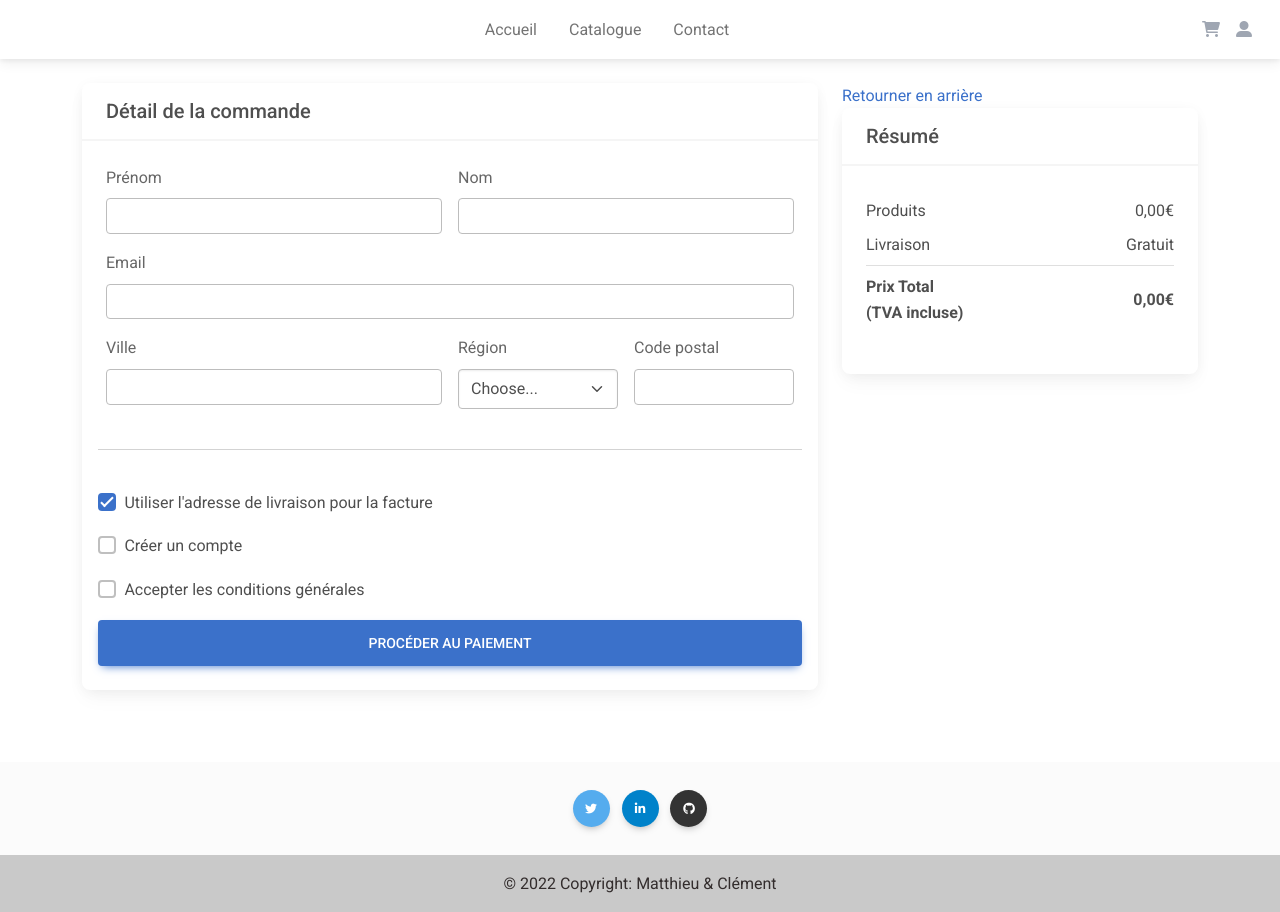
After one commit to Mxtsxw/Shopytech, a PHP site: template views/viewOrderDetail.php in a window 1280 px wide. The commit adds this page. Run offline with PHP 8.4, Linux system fonts and the light colour scheme; the template is opened without the code that fills it, so the values that code supplies are empty; some libraries are stand-ins or nearby versions.

```diff
--- a/controllers/ControllerCart.php
+++ b/controllers/ControllerCart.php
@@ -23,6 +23,8 @@ class ControllerCart
                     $product = $this->_productsManager->getProductById($id);
                     array_push($items, new CartItem($product->id(), $quantity, $product));
                 }
+            } else {
+                $_SESSION['cart'] = array();
             }
 
             // Paramètre la vue pour les categories
--- a/controllers/ControllerValidation.php
+++ b/controllers/ControllerValidation.php
@@ -14,9 +14,9 @@ class ControllerValidation
         else
         {
             // Paramètre la vue pour les categories
-            $this->_view = new View('Order');
+            $this->_view = new View('OrderDetail');
             $this->_view->generate(array(
-                "total" => cartAmount()
+                "total" => $this->cartAmount()
             ));
         }
     }
--- a/views/viewCart.php
+++ b/views/viewCart.php
@@ -80,7 +80,7 @@
           </li>
         </ul>
 
-        <a href="<?= ROOT ?>/payment" class="btn btn-primary btn-lg btn-block <?php echo empty($items) ? "disabled" : "" ?>">
+        <a href="<?= ROOT ?>/validation" class="btn btn-primary btn-lg btn-block <?php echo empty($items) ? "disabled" : "" ?>">
          Procéder à la commande
         </a>
       </div>
--- /dev/null
+++ b/views/viewOrderDetail.php
@@ -0,0 +1,142 @@
+<div class="row">
+  <div class="col-md-8 mb-4">
+    <div class="card mb-4">
+      <div class="card-header py-3">
+        <h5 class="mb-0">Détail de la commande</h5>
+      </div>
+      <div class="card-body">
+      <form class="row g-3 needs-validation" novalidate>
+        <div class="col-md-6">
+          <label for="validationCustom01" class="form-label">Prénom</label>
+          <input type="text" class="form-control" id="validationCustom01" value="" required>
+          <div class="valid-feedback">
+            Looks good!
+          </div>
+        </div>
+        <div class="col-md-6">
+          <label for="validationCustom02" class="form-label">Nom</label>
+          <input type="text" class="form-control" id="validationCustom02" value="" required>
+          <div class="valid-feedback">
+            Looks good!
+          </div>
+        </div>
+
+        <div class="col-md-12">
+          <label for="validationCustom01" class="form-label">Email</label>
+          <input type="email" class="form-control" id="validationCustom01" value="" required>
+          <div class="valid-feedback">
+            Looks good!
+          </div>
+        </div>
+
+        <div class="col-md-6">
+          <label for="validationCustom03" class="form-label">Ville</label>
+          <input type="text" class="form-control" id="validationCustom03" required>
+          <div class="invalid-feedback">
+            Please provide a valid city.
+          </div>
+        </div>
+        <div class="col-md-3">
+          <label for="validationCustom04" class="form-label">Région</label>
+          <select class="form-select" id="validationCustom04" required>
+            <option selected disabled value="">Choose...</option>
+            <option>...</option>
+          </select>
+          <div class="invalid-feedback">
+            Please select a valid state.
+          </div>
+        </div>
+        <div class="col-md-3">
+          <label for="validationCustom05" class="form-label">Code postal</label>
+          <input type="text" class="form-control" id="validationCustom05" required>
+          <div class="invalid-feedback">
+            Please provide a valid zip.
+          </div>
+        </div>
+        <div class="col-12">
+    </div>
+
+          <hr class="my-4">
+
+          <div class="form-check">
+            <input type="checkbox" class="form-check-input" id="same-address" wfd-id="id8" checked>
+            <label class="form-check-label" for="same-address">Utiliser l'adresse de livraison pour la facture</label>
+          </div>
+
+          <div class="form-check">
+            <input type="checkbox" class="form-check-input" id="save-info" wfd-id="id9">
+            <label class="form-check-label" for="save-info">Créer un compte</label>
+          </div>
+
+          <div class="form-check">
+            <input class="form-check-input" type="checkbox" value="" id="invalidCheck" required>
+            <label class="form-check-label" for="invalidCheck">
+              Accepter les conditions générales
+            </label>
+            <div class="invalid-feedback">
+              You must agree before submitting.
+            </div>
+          </div>
+
+          <button class="w-100 btn btn-primary btn-lg" type="submit">Procéder au paiement</button>
+        </form>
+      </div>
+    </div>
+  </div>
+
+  <!-- ---------------------- -->
+  <div class="col-md-4 mb-4">
+  <a href="<?= ROOT?>/cart" class="text-end">Retourner en arrière</a>
+    <div class="card mb-4">
+      <div class="card-header py-3">
+        <h5 class="mb-0">Résumé</h5>
+      </div>
+      <div class="card-body">
+        <ul class="list-group list-group-flush">
+          <li class="list-group-item d-flex justify-content-between align-items-center border-0 px-0 pb-0">
+            Produits
+            <span><?=number_format($total, 2, ',', ' ')?>€</span>
+          </li>
+          <li class="list-group-item d-flex justify-content-between align-items-center px-0">
+            Livraison
+            <span>Gratuit</span>
+          </li>
+
+          <li class="list-group-item d-flex justify-content-between align-items-center border-0 px-0 mb-3">
+            <div>
+              <strong>Prix Total</strong>
+              <strong>
+                <p class="mb-0">(TVA incluse)</p>
+              </strong>
+            </div>
+            <span><strong><?=number_format($total, 2, ',', ' ')?>€</strong></span>
+          </li>
+        </ul>
+      </div>
+    </div>
+  </div>
+</div>
+
+
+<script>
+  // Example starter JavaScript for disabling form submissions if there are invalid fields
+(function () {
+  'use strict'
+
+  // Fetch all the forms we want to apply custom Bootstrap validation styles to
+  var forms = document.querySelectorAll('.needs-validation')
+
+  // Loop over them and prevent submission
+  Array.prototype.slice.call(forms)
+    .forEach(function (form) {
+      form.addEventListener('submit', function (event) {
+        if (!form.checkValidity()) {
+          event.preventDefault()
+          event.stopPropagation()
+        }
+
+        form.classList.add('was-validated')
+      }, false)
+    })
+})()
+</script>
```
Also changed, not shown: models/CustomersManager.php (added, +25 -0 lines), views/viewOrder.php (deleted, +0 -110 lines).
